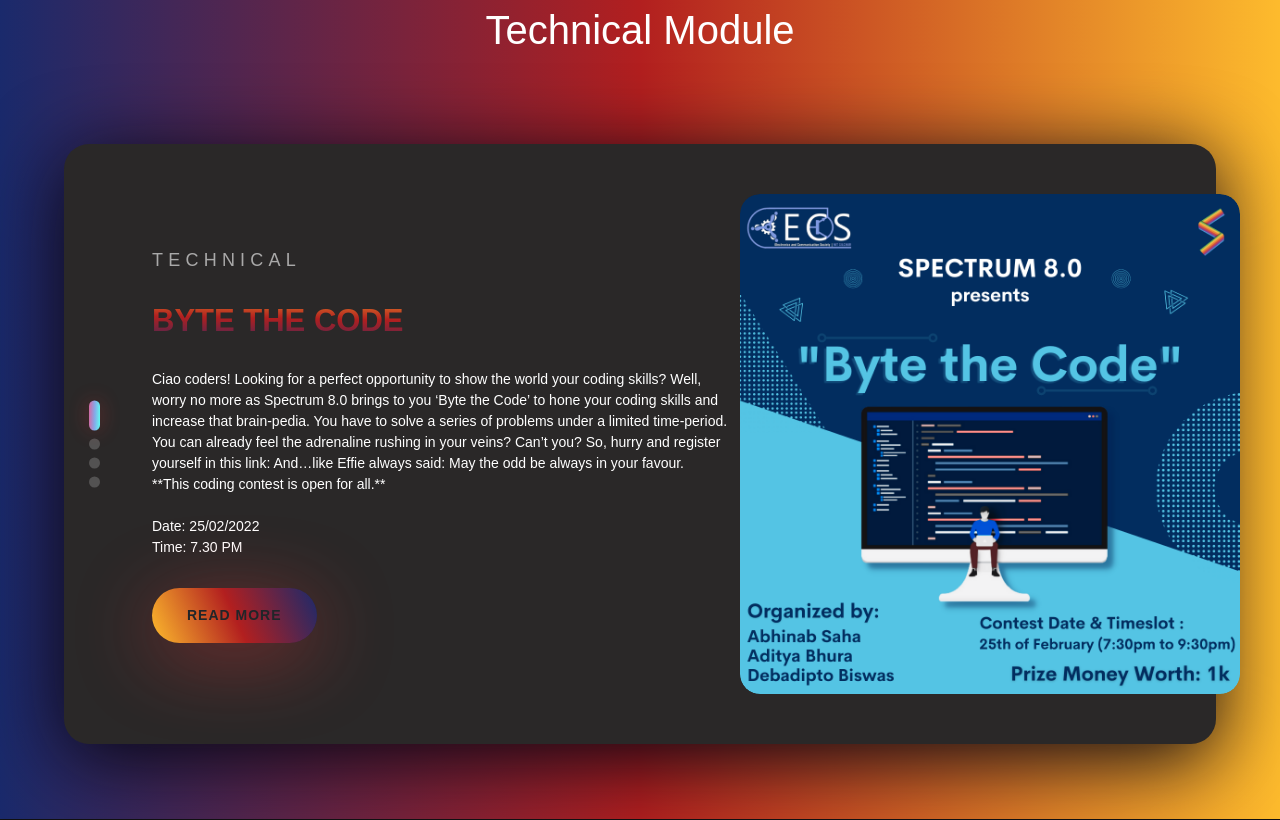
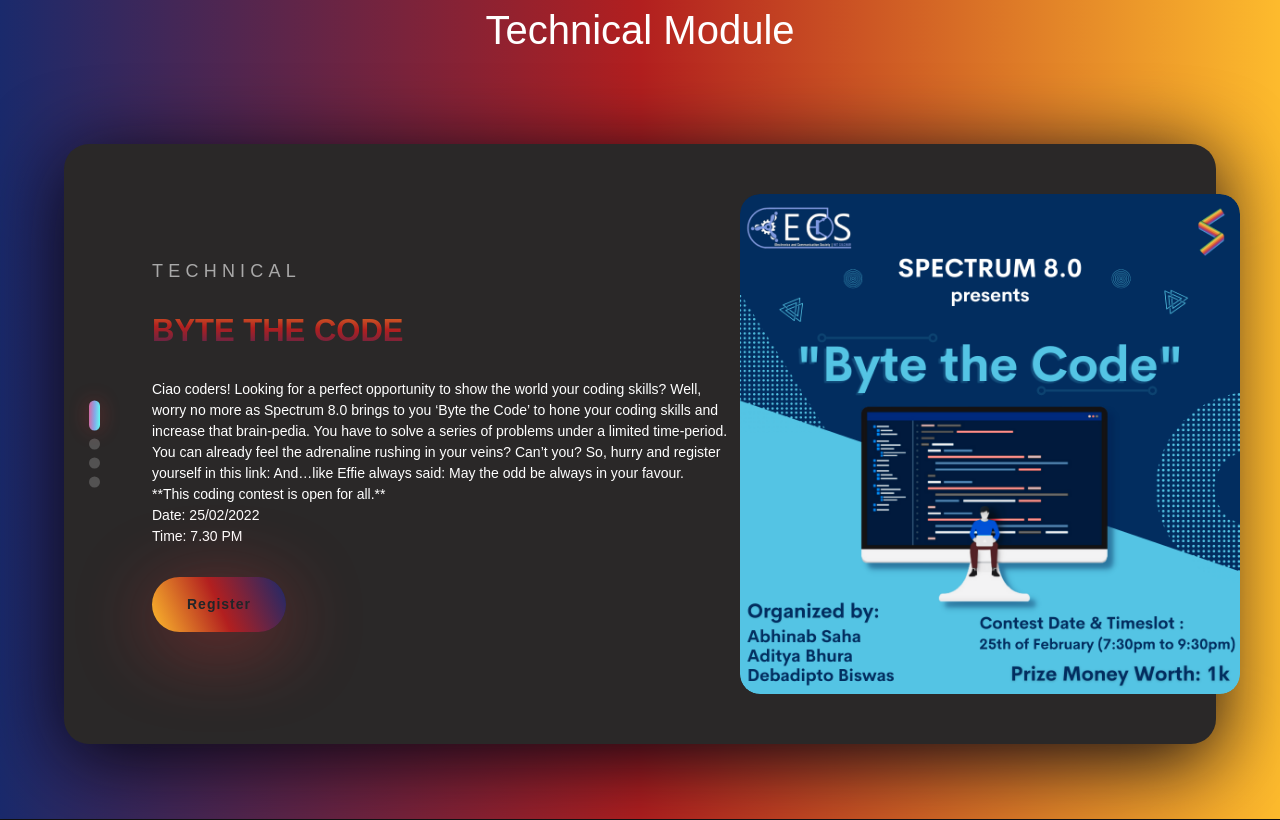
Before and after one commit to Bikdistinct/spectrum8.0, a Node server app: page /Technical in a window 1280 px wide. Shown: the part 65-885 px from the top of the page. Run offline with Node 20, Linux system fonts and the light colour scheme; some libraries are stand-ins or nearby versions.

Commit message:
final from my side

```diff
--- a/views/Fun.ejs
+++ b/views/Fun.ejs
@@ -640,7 +640,7 @@
 
               <a href="https://chat.whatsapp.com/D17d3MRP0ytCIGcHSh4wpc" > Click here to join the whatsapp group.</a>
               </div>
-              <a href="#" class="blog-slider__button">READ MORE</a>
+              <a href="https://chat.whatsapp.com/D17d3MRP0ytCIGcHSh4wpc" class="blog-slider__button">Register</a>
             </div>
           </div>
           <div class="blog-slider__item swiper-slide">
--- a/views/Technical.ejs
+++ b/views/Technical.ejs
@@ -586,9 +586,7 @@
                 <p>BYTE THE CODE</p>
               </div>
               <div class="blog-slider__text">
-
                 Ciao coders! Looking for a perfect opportunity to show the world your coding skills? Well, worry no more as Spectrum 8.0 brings to you ‘Byte the Code’ to hone your coding skills and increase that brain-pedia. You have to solve a series of problems under a limited time-period. You can already feel the adrenaline rushing in your veins?  Can’t you?
-
                 So, hurry and register yourself in this link:
 
                 And…like Effie always said:
@@ -596,14 +594,13 @@
                 **This coding contest is open for all.**
 
                 <br>
-                <br>
                 Date: 25/02/2022
                 <br>
                 Time: 7.30 PM
 
 
               </div>
-              <a href="#" class="blog-slider__button">READ MORE</a>
+              <a href="#" class="blog-slider__button">Register</a>
             </div>
           </div>
 
@@ -625,7 +622,7 @@
                 Time: 6PM<br>
                 Duration: 2 hours.
               </div>
-              <a href="#" class="blog-slider__button">Register</a>
+              <a href="https://forms.gle/Mig6aBfJFkydoZ9H6" class="blog-slider__button">Register</a>
             </div>
           </div>
 
@@ -640,7 +637,6 @@
                 ELECTROHUNT
               </p></div>
               <div class="blog-slider__text">
-
                 ECS presents Electro Hunt, a treasure hunt competition themed on electronics.<br>
                 Rules and Regulations:<br>
                 1.	Password encrypted PDFs will be provided in a drive, which will contain the steps as numbered.<br>
@@ -650,9 +646,8 @@
                 5.	It is an individual event and open to all.<br>
                 6.	The one who submits first, will be the winner.<br>
                 Register here:
-
               </div>
-              <a href="#" class="blog-slider__button">READ MORE</a>
+              <a href="#" class="blog-slider__button">Register</a>
             </div>
           </div>
           <div class="blog-slider__item swiper-slide">
@@ -676,9 +671,8 @@
                 9) You have to present your screen on gmeet and show your project and answer questions asked by the judges related to your project .<br>
                 10) All members should be present on the meet during the evaluation.<br>
                 12) No need to make a complete site. Few pages will also be considered as because points will be given on idea and creativity.<br>
-
               </div>
-              <a href="#" class="blog-slider__button">READ MORE</a>
+              <a href="#" class="blog-slider__button">Register</a>
             </div>
           </div>
 
```
Also changed, not shown: views/Literary.ejs (+4 -27 lines).
